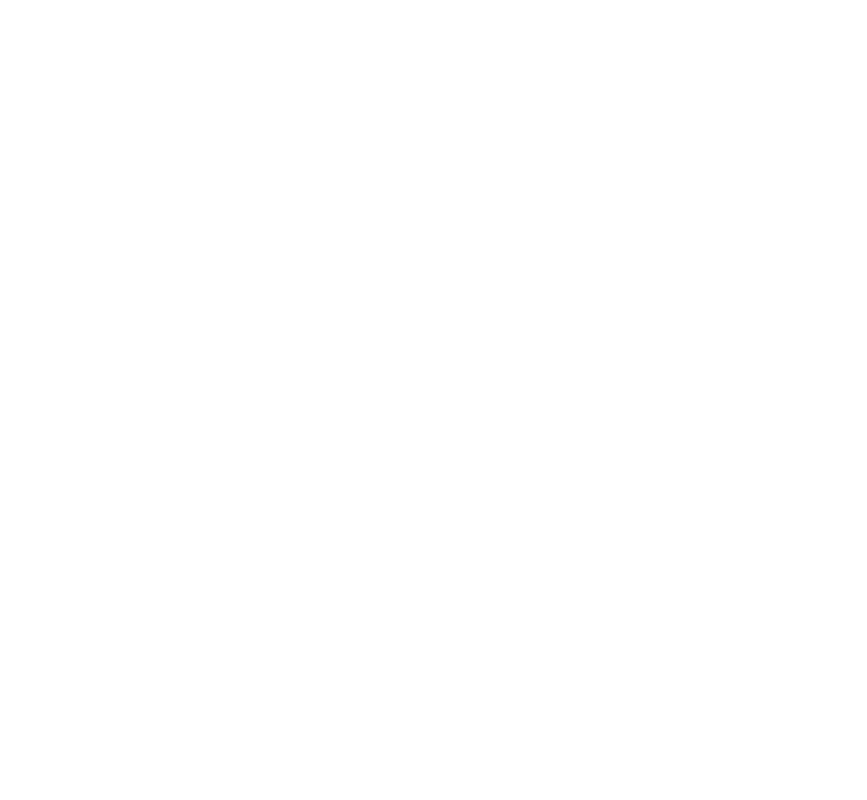
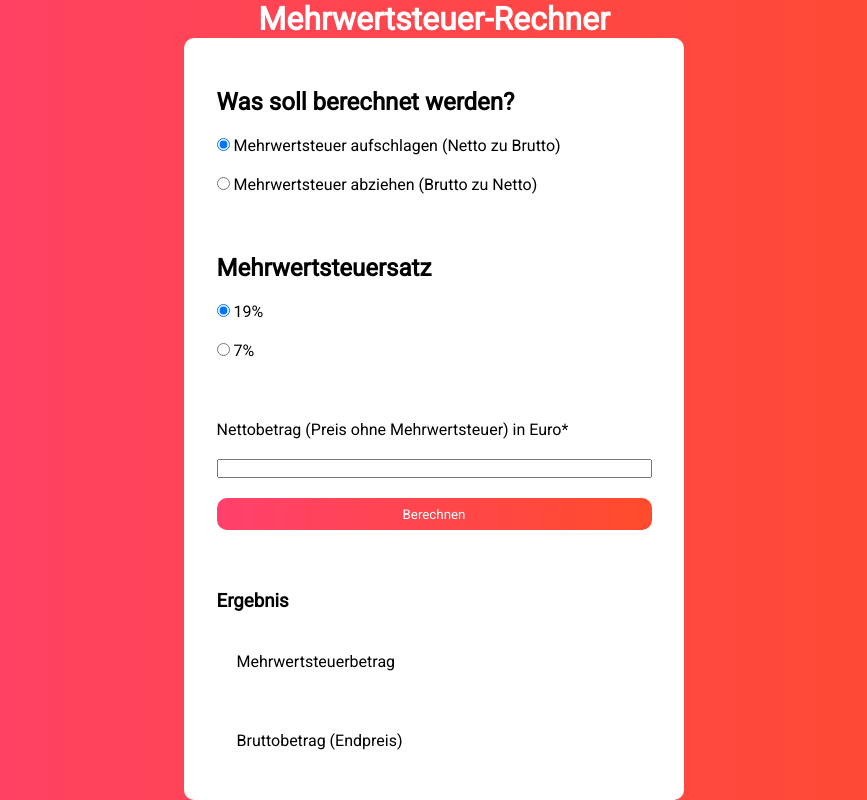
Before and after one commit to abothke/mwst-calc-js, a plain HTML site: page index.html in a window 1280 px wide. Shown: the whole page, without its empty margins (206-1073 px from the left). Drawn offline with Linux system fonts and the light colour scheme.

Commit message:
Done incl. Readme

```diff
--- a/assets/css/style.css
+++ b/assets/css/style.css
@@ -0,0 +1,97 @@
+* {
+  padding: 0;
+  margin: 0;
+  box-sizing: border-box;
+  font-family: "Roboto", sans-serif;
+}
+
+#grossAmount {
+  display: none;
+}
+
+#netAmount {
+  display: flex;
+}
+
+h1 {
+  color: white;
+}
+
+body {
+  display: flex;
+  align-items: center;
+  justify-content: center;
+  flex-direction: column;
+  height: 100vh;
+  background: linear-gradient(to right, #ff416c, #ff4b2b);
+}
+
+section:nth-of-type(1) {
+  width: 500px;
+  height: 775px;
+  display: flex;
+  justify-content: center;
+  align-items: center;
+  flex-direction: column;
+  border-radius: 10px;
+  background: white;
+}
+
+form {
+  width: 95%;
+}
+
+#calcMethod,
+#vatPercentage {
+  margin-top: 20px;
+  gap: 20px;
+  display: flex;
+  flex-direction: column;
+  background: rgba(255, 255, 255, 0.5);
+  padding: 20px;
+  border-radius: 10px;
+  width: 100%;
+}
+
+#netAmount,
+#grossAmount {
+  margin-top: 20px;
+  background: rgba(255, 255, 255, 0.5);
+  border-radius: 10px;
+  width: 100%;
+  padding: 20px;
+  flex-direction: column;
+  gap: 20px;
+  height: 150px;
+}
+
+button {
+  justify-content: center;
+  color: white;
+}
+
+#vatValue,
+#totalValue {
+  display: flex;
+  justify-content: space-between;
+  align-items: center;
+  padding: 20px;
+}
+
+#result {
+  margin-top: 20px;
+  gap: 20px;
+  display: flex;
+  flex-direction: column;
+  background: rgba(255, 255, 255, 0.5);
+  padding: 20px;
+  border-radius: 10px;
+  width: 95%;
+}
+
+button {
+  background: linear-gradient(to right, #ff416c, #ff4b2b);
+  border-radius: 10px;
+  border: 0;
+  height: 50px;
+}
--- a/assets/js/main.js
+++ b/assets/js/main.js
@@ -0,0 +1,40 @@
+// Div anzeigen/verstecken
+const divToggle = () => {
+  const netAmountDiv = document.getElementById("netAmount"); // Div , welche angezeigt wird, wenn #netAmount checked ist
+  const grossAmountDiv = document.getElementById("grossAmount"); // Div , welche angezeigt wird, wenn #grossAmount checked ist
+  // Wenn #netAmount checked ist, dann #netAmount anzeigen, sonst #grossAmount anzeigen. #netAmount ist per default checked und wird angezeigt
+  if (netAmountDiv.style.display === "none") {
+    netAmountDiv.style.display = "flex";
+    grossAmountDiv.style.display = "none";
+  } else {
+    netAmountDiv.style.display = "none";
+    grossAmountDiv.style.display = "flex";
+  }
+};
+// Brutto und Nettobetrag ausrechnen und ausgeben in jeweils #netAmount und #grossAmount per innerHTML
+const calcNetAndGross = () => {
+  const netAmountDiv = document.getElementById("netAmount"); // Div , welche angezeigt wird, wenn #netAmount checked ist
+  const netAmountStyle = window.getComputedStyle(netAmountDiv).display; // Displaywert von #netAmount um auszugeben, welcher container angezeigt wird
+  const netAmount = document.getElementById("netInput").value; // Wert von #netInput - Userinput
+  const grossAmount = document.getElementById("grossInput").value; // Wert von #grossInput - Userinput
+  const standardVatValue = document.getElementById("standardVat").value; // Wert von #standardVat (19)
+  const reducedVatValue = document.getElementById("reducedVat").value; // Wert von #reducedVat (7)
+  const isStandardVat = document.getElementById("standardVat").checked; // Checked-Status von #standardVat (19%)
+  const outputVat = document.getElementById("vatValueOutput"); // Outputfeld für MwSt. Betrag
+  const outputTotal = document.getElementById("totalValueOutput"); // Outputfeld für Gesamtbetrag
+  const vatPercentage = isStandardVat ? standardVatValue : reducedVatValue; // Wenn #standardVat checked ist, dann 19%, sonst 7%
+  const netToGrossFormular = netAmount * (1 + vatPercentage / 100); // Formel für Netto zu Brutto
+  const netToVatFormular = netAmount * (1 + vatPercentage / 100) - netAmount; // Formel für Netto zu MwSt.
+  const grossToNetformular = grossAmount / (1 + vatPercentage / 100); // Formel für Brutto zu Netto
+  const grossToVatFormular =
+    (grossAmount / (1 + vatPercentage / 100)) * (vatPercentage / 100); // Formel für Brutto zu MwSt.
+  // Wenn #netAmount angezeigt wird, dann Netto zu Brutto und MwSt. ausgeben, sonst Brutto zu Netto und MwSt. ausgeben.
+  // die MwSt. wird in beiden Fällen ausgegeben
+  if (netAmountStyle === "flex") {
+    outputTotal.innerHTML = netToGrossFormular.toFixed(2);
+    vatValueOutput.innerHTML = netToVatFormular.toFixed(2);
+  } else {
+    outputTotal.innerHTML = grossToNetformular.toFixed(2);
+    vatValueOutput.innerHTML = grossToVatFormular.toFixed(2);
+  }
+};
--- a/index.html
+++ b/index.html
@@ -1,12 +1,91 @@
 <!DOCTYPE html>
 <html lang="en">
   <head>
-        <meta charset="UTF-8">
-        <meta name="viewport" content="width=device-width, initial-scale=1.0">
-        <link rel="stylesheet" href="./assets/css/style.css">
+    <meta charset="UTF-8" />
+    <meta name="viewport" content="width=device-width, initial-scale=1.0" />
+    <link rel="stylesheet" href="./assets/css/style.css" />
+    <link
+      rel="stylesheet"
+      href="https://fonts.googleapis.com/css2?family=Roboto"
+    />
     <title>mwst-calc-js</title>
   </head>
   <body>
+    <h1>Mehrwertsteuer-Rechner</h1>
+    <section>
+      <form>
+        <div id="calcMethod">
+          <h2>Was soll berechnet werden?</h2>
+          <div>
+            <input
+              type="radio"
+              name="netOrGross"
+              id="netToGross"
+              checked
+              onclick="divToggle()"
+            />
+            <label for="netOrGross"
+              >Mehrwertsteuer aufschlagen (Netto zu Brutto)</label
+            >
+          </div>
+          <div>
+            <input
+              type="radio"
+              name="netOrGross"
+              id="grossToNet"
+              onclick="divToggle()"
+            />
+            <label for="netOrGross"
+              >Mehrwertsteuer abziehen (Brutto zu Netto)</label
+            >
+          </div>
+        </div>
+        <div id="vatPercentage">
+          <h2>Mehrwertsteuersatz</h2>
+          <div>
+            <input
+              type="radio"
+              name="vatPercentage"
+              id="standardVat"
+              value="19"
+              checked
+            />
+            <label for="vatPercentage">19%</label>
+          </div>
+          <div>
+            <input
+              type="radio"
+              name="vatPercentage"
+              value="7"
+              id="reducedVat"
+            />
+            <label for="vatPercentage">7%</label>
+          </div>
+        </div>
+        <div id="netAmount">
+          <p>Nettobetrag (Preis ohne Mehrwertsteuer) in Euro<span>*</span></p>
+          <input type="number" id="netInput" />
+          <button onclick="calcNetAndGross(); return false">Berechnen</button>
+        </div>
+        <div id="grossAmount">
+          <p>Bruttobetrag (Preis inkl. MwSt) in Euro<span>*</span></p>
+          <input type="number" id="grossInput" />
+          <button onclick="calcNetAndGross(); return false">Berechnen</button>
+        </div>
+      </form>
+
+      <div id="result">
+        <h3>Ergebnis</h3>
+        <div id="vatValue">
+          <p>Mehrwertsteuerbetrag</p>
+          <p id="vatValueOutput"></p>
+        </div>
+        <div id="totalValue">
+          <p>Bruttobetrag (Endpreis)</p>
+          <p id="totalValueOutput"></p>
+        </div>
+      </div>
+    </section>
     <script src="./assets/js/main.js"></script>
   </body>
 </html>
```
Also changed, not shown: 1 other file. Lines whose indentation alone changed are shown as unchanged.
